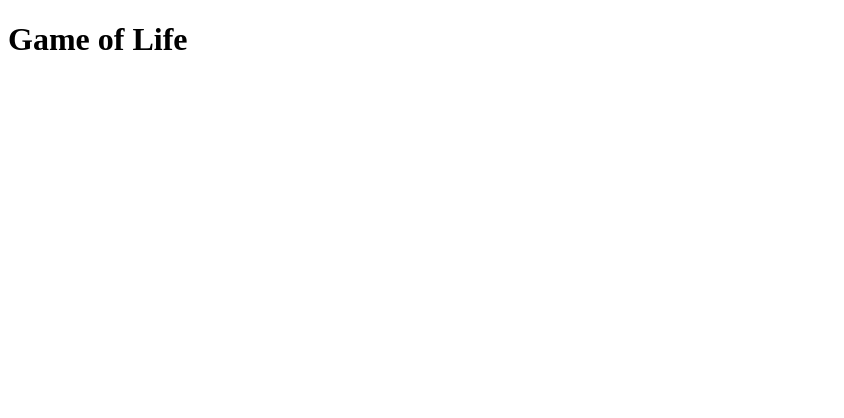
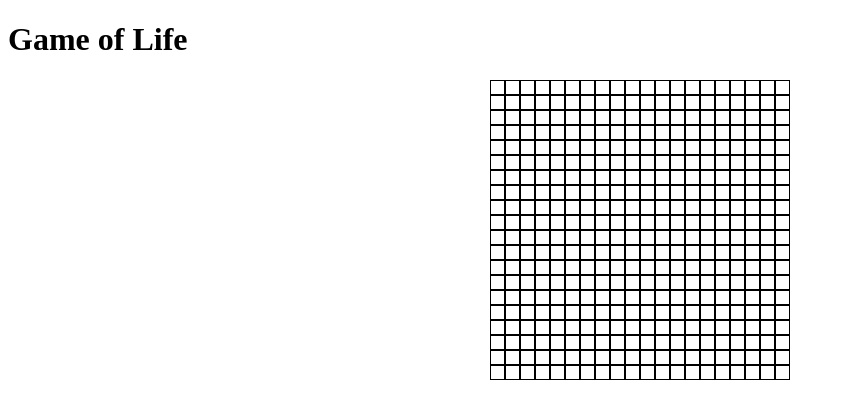
Before and after one commit to simonpweller/fcc-game-of-life-v2, a React (Create React App) app: page / in a window 1280 px wide. Shown: the top 418 px of the page, without its empty margins (0-844 px from the left). Built offline with nearby package versions, Linux system fonts and the light colour scheme.

Commit message:
render cells and toggle them on click

```diff
--- a/src/components/App.tsx
+++ b/src/components/App.tsx
@@ -1,13 +1,21 @@
-import React from 'react';
+import React, {useState} from 'react';
 import GameBoard from "./GameBoard";
 import Options from "./Options";
 import GenerationCounter from "./GenerationCounter";
 
 const App: React.FC = () => {
+    const [cells, setCells] = useState(Array.from({length: 20 * 20}, (v, i) => ({alive: false, index: i})));
+
+    const toggleCell = (i: number) => {
+        const nextCells = cells.slice();
+        nextCells[i] = {...nextCells[i], alive: !nextCells[i].alive};
+        setCells(nextCells);
+    };
+
     return (
         <>
             <h1>Game of Life</h1>
-            <GameBoard/>
+            <GameBoard cells={cells} onClick={toggleCell}/>
             <Options/>
             <GenerationCounter/>
         </>
--- /dev/null
+++ b/src/components/GameBoard.module.css
@@ -0,0 +1,17 @@
+.board {
+    margin: auto;
+    width: 300px;
+    display: flex;
+    flex-wrap: wrap;
+}
+
+.cell {
+    width: 15px;
+    height: 15px;
+    border: 1px solid black;
+}
+
+.cell_dead {}
+.cell_alive {
+    background-color: red;
+}
--- a/src/components/GameBoard.tsx
+++ b/src/components/GameBoard.tsx
@@ -1,8 +1,24 @@
 import React from 'react';
+import styles from './GameBoard.module.css';
+import {Cell} from "../types";
 
-const GameBoard: React.FC = () => {
+export type IGameBoard = {
+    onClick: (i: number) => void,
+    cells: Cell[]
+}
+
+const GameBoard: React.FC<IGameBoard> = ({cells, onClick}) => {
     return (
-        <div data-testid='Gameboard'/>
+        <div data-testid='Gameboard' className={styles.board}>
+            {cells.map(cell =>
+                <div
+                    key={cell.index}
+                    className={[styles.cell, cell.alive ? styles.cell_alive : styles.cell_dead].join(' ')}
+                    data-testid="cell"
+                    onClick={() => onClick(cell.index)}
+                />
+            )}
+        </div>
     );
 };
 
--- /dev/null
+++ b/src/index.css
@@ -0,0 +1,3 @@
+* {
+    box-sizing: border-box;
+}
--- a/src/index.tsx
+++ b/src/index.tsx
@@ -1,5 +1,6 @@
 import React from 'react';
 import {render} from 'react-dom';
 import App from './components/App';
+import './index.css';
 
 render(<App />, document.getElementById('root'));
--- /dev/null
+++ b/src/types.ts
@@ -0,0 +1,4 @@
+export type Cell = {
+    index: number,
+    alive: boolean,
+}
```
Also changed, not shown: 2 other files (tests, documents, lock files or other folders).
